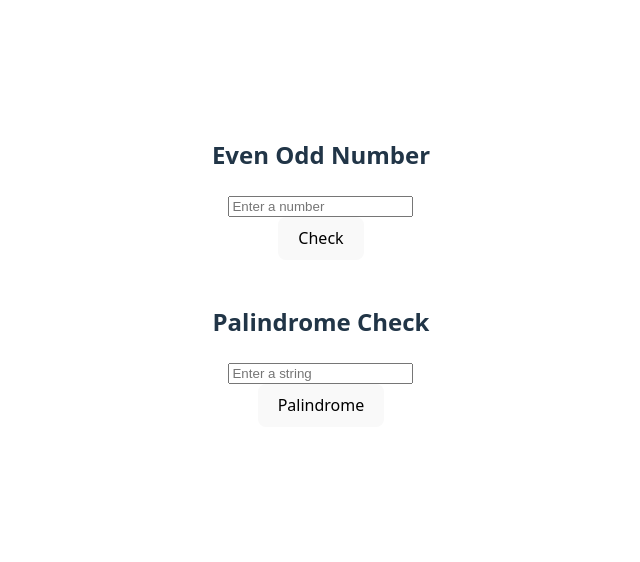
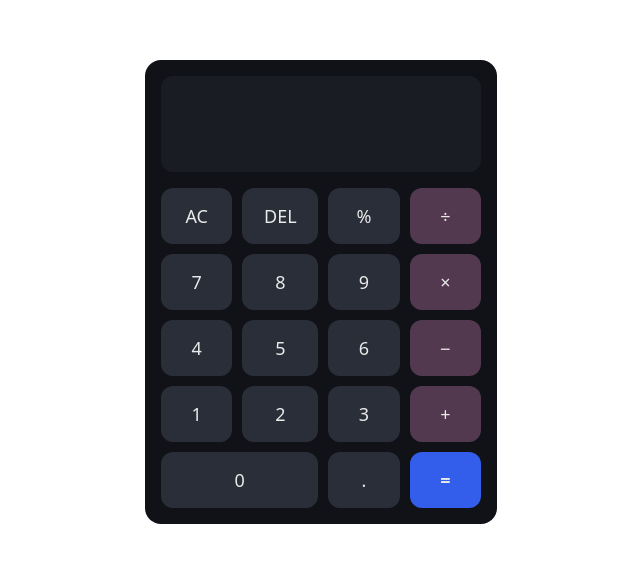
Before and after one commit to Kul-deep-7/react-cac, a React (Vite) app in the folder 05hooks/: page / in a window 1280 px wide. Shown: the part 108-670 px from the top of the page, without its empty margins (319-959 px from the left). Built offline with nearby package versions, Linux system fonts and the light colour scheme.

Commit message:
calculator

```diff
--- /dev/null
+++ b/05hooks/src/Calculator.jsx
@@ -0,0 +1,85 @@
+import React from "react";
+import { useState } from "react";
+
+export default function CalculatorUI() {
+     const[value , SetValue] = useState("")
+
+
+  const btnStyle = {
+    height: "56px",
+    border: "none",
+    borderRadius: "12px",
+    background: "#2a2e39",
+    color: "#eaeaea",
+    fontSize: "18px",
+    cursor: "pointer",
+  };
+
+  return (
+    <div
+      style={{
+        width: "320px",
+        margin: "24px auto",
+        padding: "16px",
+        borderRadius: "16px",
+        background: "#111217",
+        fontFamily: "system-ui, sans-serif",
+        color: "#f7f7f7",
+      }}
+    >
+      {/* Display */}
+      <div
+        style={{
+          height: "72px",
+          padding: "12px 16px",
+          marginBottom: "16px",
+          borderRadius: "12px",
+          background: "#1a1c23",
+          fontSize: "36px",
+          lineHeight: "48px",
+          textAlign: "right",
+          overflow: "hidden",
+          whiteSpace: "nowrap",
+        }}
+      >
+        {value}
+      </div>
+
+
+
+      {/* Buttons grid */}
+      <div
+        style={{
+          display: "grid",
+          gridTemplateColumns: "repeat(4, 1fr)",
+          gap: "10px",
+        }}
+      >
+        <button style={btnStyle} onClick={(e)=>SetValue("")} >AC</button>
+        <button style={btnStyle} onClick={(e)=>SetValue(value.slice(0,-1))}>DEL</button>
+        <button style={btnStyle}value="%" onClick={(e)=>SetValue(value + e.target.value)}>%</button>
+            <button style={{ ...btnStyle, background: "#52394f" }}value="/" onClick={(e)=>SetValue(value + e.target.value)}>÷</button>
+
+
+        <button style={btnStyle} value="7" onClick={(e)=>SetValue(value + e.target.value) }>7</button>
+        <button style={btnStyle}value="8" onClick={(e)=>SetValue(value + e.target.value) }>8</button>
+        <button style={btnStyle}value="9" onClick={(e)=>SetValue(value + e.target.value) }>9</button>
+        <button style={{ ...btnStyle, background: "#52394f" }}value="*" onClick={(e)=>SetValue(value + e.target.value) }>×</button>
+
+        <button style={btnStyle}value="4" onClick={(e)=>SetValue(value + e.target.value) }>4</button>
+        <button style={btnStyle}value="5" onClick={(e)=>SetValue(value + e.target.value) }>5</button>
+        <button style={btnStyle}value="6" onClick={(e)=>SetValue(value + e.target.value) }>6</button>
+        <button style={{ ...btnStyle, background: "#52394f" }}value="-" onClick={(e)=>SetValue(value + e.target.value) }>−</button>
+
+        <button style={btnStyle}value="1" onClick={(e)=>SetValue(value + e.target.value) }>1</button>
+        <button style={btnStyle}value="2" onClick={(e)=>SetValue(value + e.target.value) }>2</button>
+        <button style={btnStyle}value="3" onClick={(e)=>SetValue(value + e.target.value) }>3</button>
+        <button style={{ ...btnStyle, background: "#52394f" }}value="+" onClick={(e)=>SetValue(value + e.target.value) }>+</button>
+
+        <button style={{ ...btnStyle, gridColumn: "span 2" }}value="0" onClick={(e)=>SetValue(value + e.target.value) }>0</button>
+        <button style={btnStyle}value="." onClick={(e)=>SetValue(value + e.target.value) }>.</button>
+        <button style={{ ...btnStyle, background: "#335eeb", fontWeight: "600" }}value="=" onClick={(e)=>SetValue(eval(value)) }>=</button>
+      </div>
+    </div>
+  );
+}
--- a/05hooks/src/main.jsx
+++ b/05hooks/src/main.jsx
@@ -7,9 +7,10 @@ import UR from './useReducer.jsx'
 import Input from './Input.jsx'
 import TodoUR from './todoUR.jsx'
 import EvenOddPalindrome from './EvenOddPalindrome.jsx'
+import CalculatorUI from './Calculator.jsx'
 
 createRoot(document.getElementById('root')).render(
 
-    <EvenOddPalindrome />
+    <CalculatorUI />
 
 )
```
